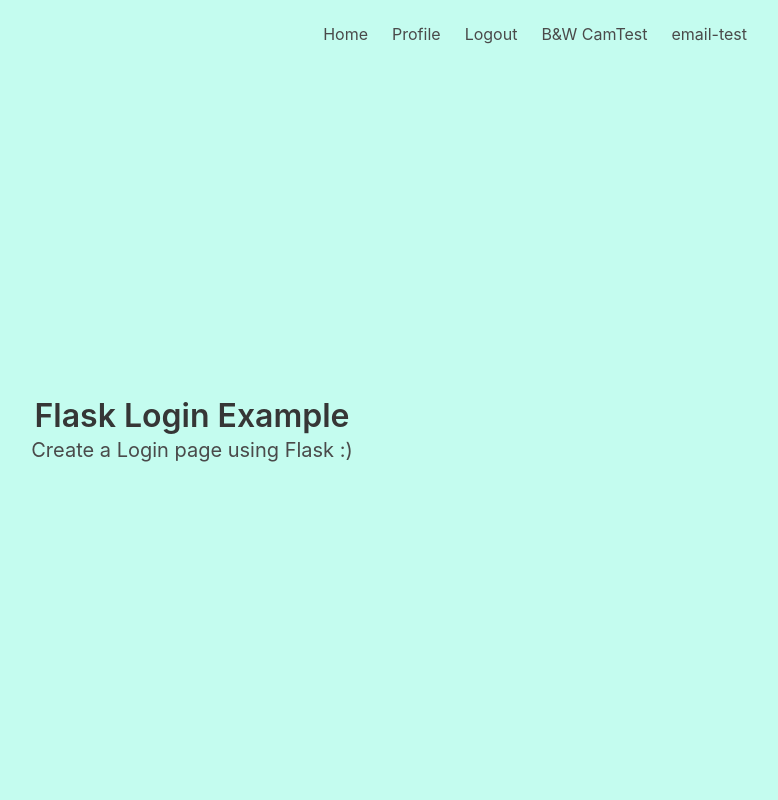
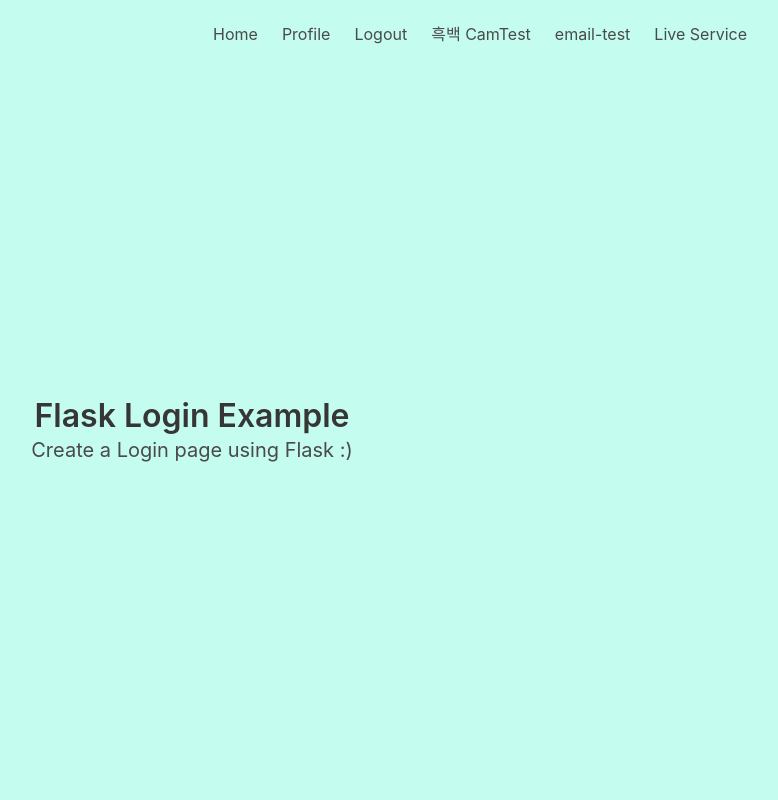
Before and after one commit to mshimcoding/Encore_final_project, a Flask app: page / in a window 1280 px wide. Shown: the whole page, without its empty margins (448-1226 px from the left). Run offline with Flask 2, Linux system fonts and the light colour scheme; a user stored in the database is signed in; parts of the project's set-up code (start-up, migrations or seed data) failed here and were passed over; some libraries are stand-ins or nearby versions.

Commit message:
Update base.html

```diff
--- a/Final_Project/templates/base.html
+++ b/Final_Project/templates/base.html
@@ -43,12 +43,17 @@
                         {% endif %}
                         {% if current_user.is_authenticated %}
                         <a href="{{ url_for('main.vid_index') }}" class="navbar-item">
-                            B&W CamTest
+                            흑백 CamTest
                         </a>
                         {% endif %}
                         {% if current_user.is_authenticated %}
                         <a href="{{ url_for('main.email') }}" class="navbar-item">
                             email-test
+                        </a>
+                        {% endif %}
+                        {% if current_user.is_authenticated %}
+                        <a href="{{ url_for('main.fake_index') }}" class="navbar-item">
+                            Live Service
                         </a>
                         {% endif %}
                     </div>
```
